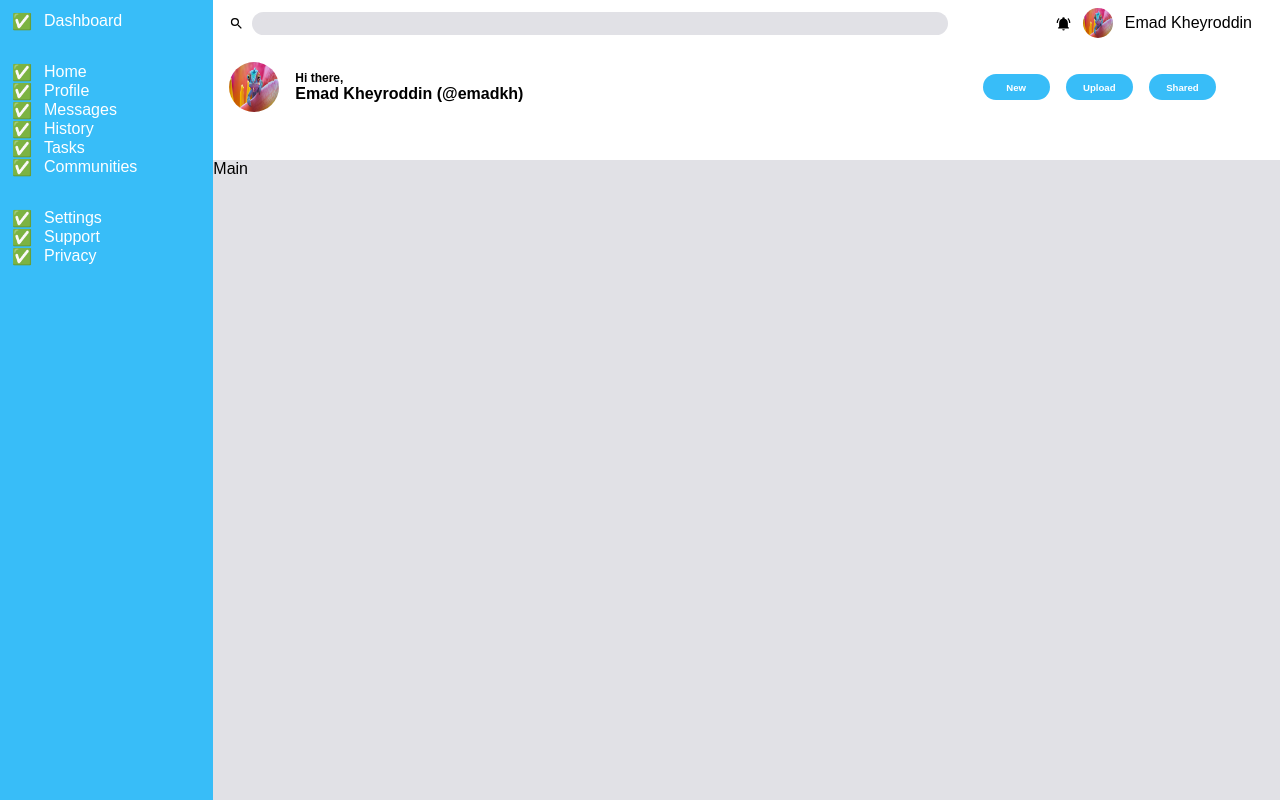
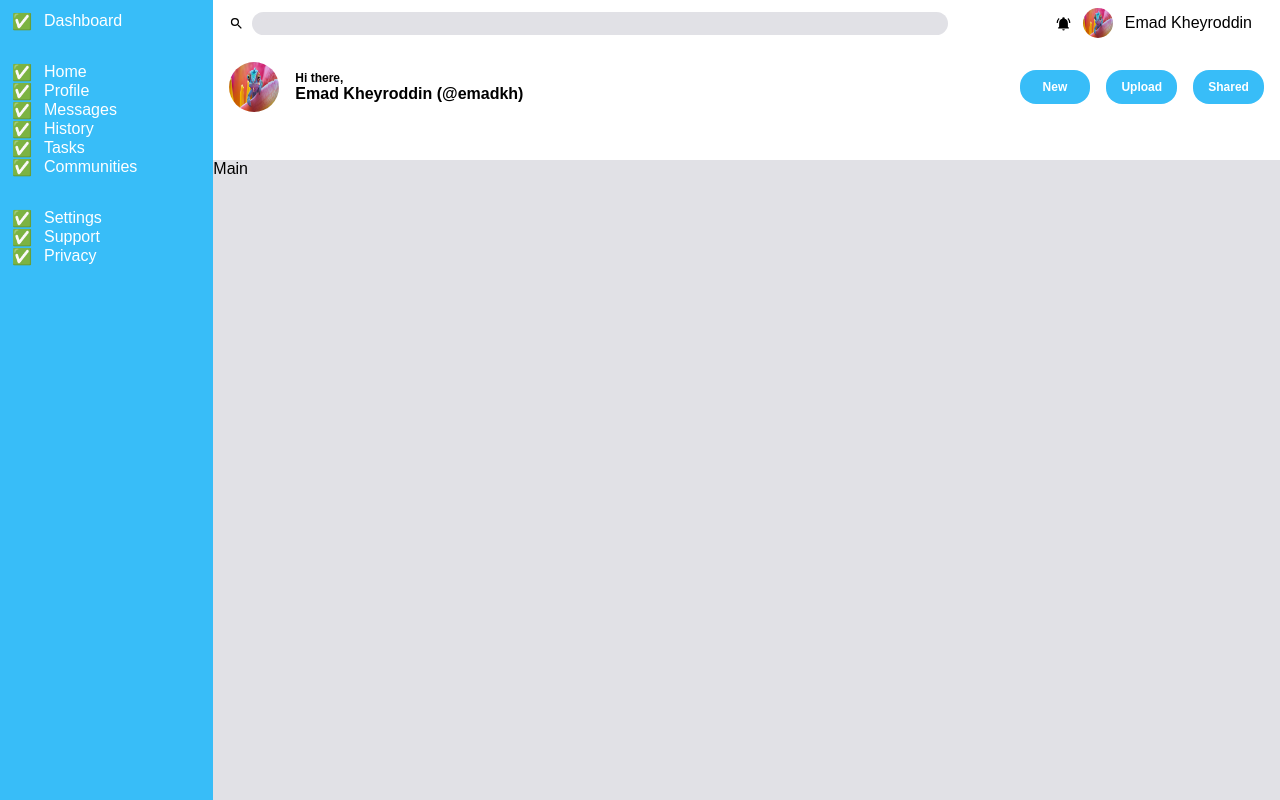
Before and after one commit to itsEmadK/odin-admin-dash, a plain HTML site: page index.html in a window 1280 px wide. Drawn offline with Linux system fonts and the light colour scheme.

Commit message:
Change space and font size of buttons

```diff
--- a/style.css
+++ b/style.css
@@ -105,7 +105,7 @@ label[for="search"] {
 
 .header-bottom-section {
     padding: 16px;
-    padding-right: 4em;
+    padding-right: 1em;
     display: grid;
     gap: 16px;
     align-items: center;
@@ -121,8 +121,8 @@ label[for="search"] {
     background-color: var(--sidebar-bg-color);
     border-radius: 16px;
     border: none;
-    padding: 0.75em 1em;
-    font-size: 0.6rem;
+    padding: 0.8em 1em;
+    font-size: 0.75rem;
     font-weight: bold;
     color: white;
 }
```
